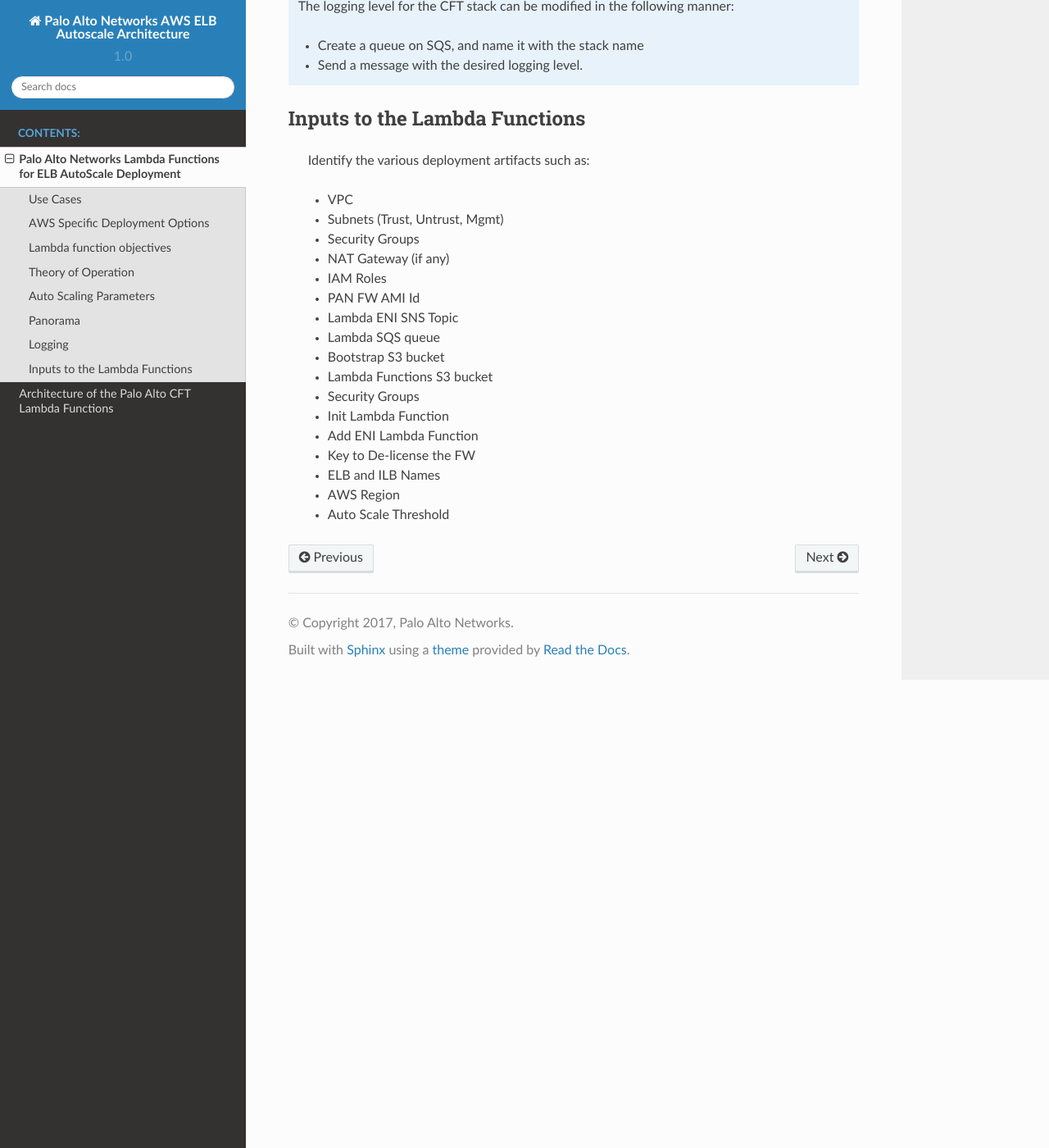
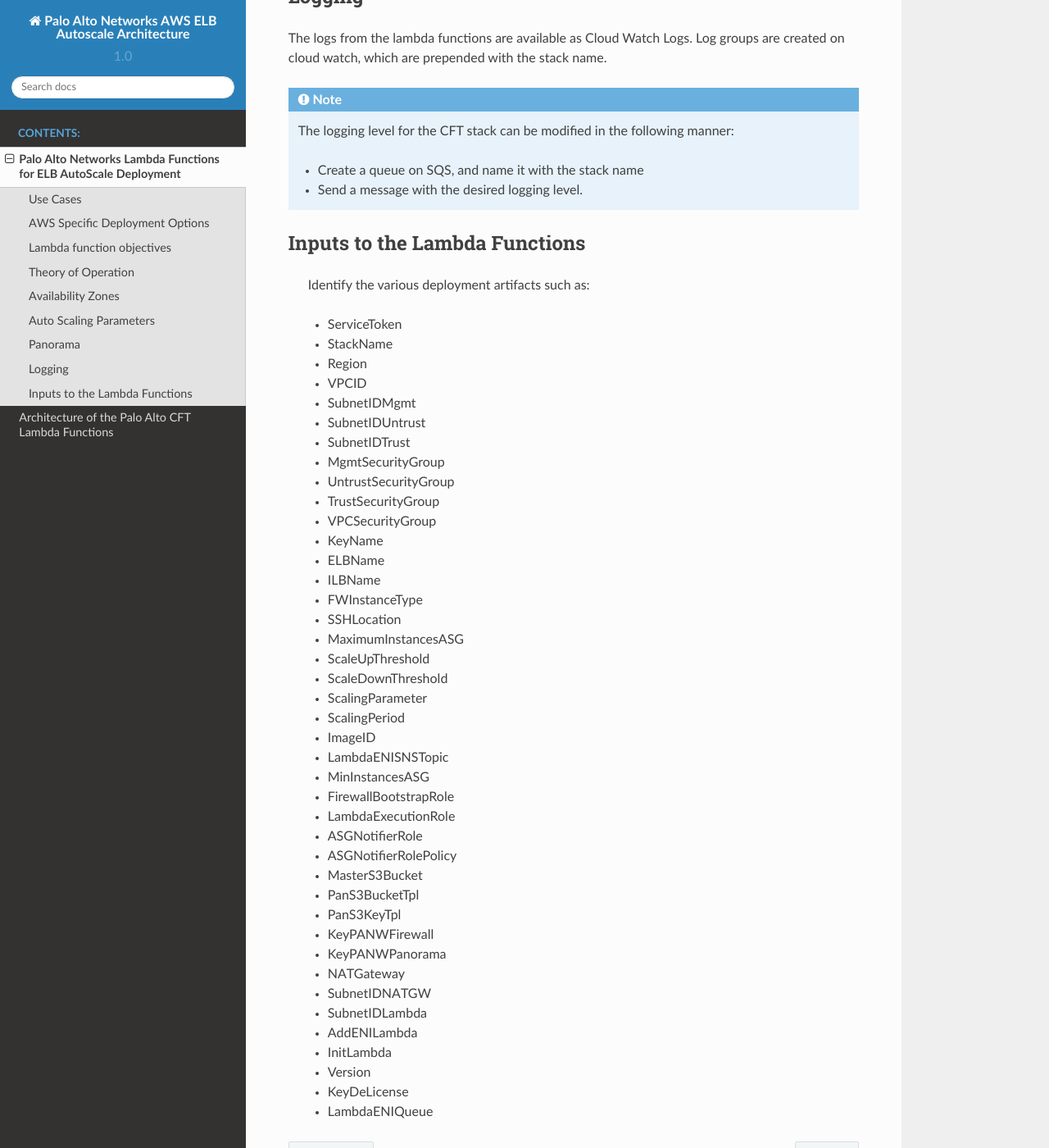
Before and after one commit to vinayvenkat/pan_aws_docs, a Sphinx documentation site: the page built from docs/source/intro.rst, in a window 1280 px wide and 1400 px high, scrolled down 3583 px. Shown: the whole window at 82% size. Built offline with Sphinx 7.4.7 and the Read the Docs theme 2.0.0, drawn with Linux system fonts in a browser that asks for light colours; pages that are not in the unit, such as notebooks, are missing from menus; some of the changed text lies outside the part shown.

Commit message:
New additons and version

```diff
--- a/docs/source/index.rst
+++ b/docs/source/index.rst
@@ -12,6 +12,7 @@
 
    intro
    arch
+   links
 
 
 
--- a/docs/source/intro.rst
+++ b/docs/source/intro.rst
@@ -115,6 +115,13 @@
     are subsequently consumed by the AWS Auto Scaling framework, in order to make decisions with regard to either
     keeping the number of firewalls constant, or increasing or decreasing the number of firewalls as the case maybe.
 
+Availability Zones
+++++++++++++++++++
+
+The ELB Autoscale Deployments require at a minimum two availability zones to be deployed into. Consequently,
+the lambda functions will spin up auto scale groups to match the desired capacities in all of the specified
+availability zones.
+
 Auto Scaling Parameters
 +++++++++++++++++++++++
 
@@ -154,20 +161,44 @@
 
     Identify the various deployment artifacts such as:
 
-    - VPC
-    - Subnets (Trust, Untrust, Mgmt)
-    - Security Groups
-    - NAT Gateway (if any)
-    - IAM Roles
-    - PAN FW AMI Id
-    - Lambda ENI SNS Topic
-    - Lambda SQS queue
-    - Bootstrap S3 bucket
-    - Lambda Functions S3 bucket
-    - Security Groups
-    - Init Lambda Function
-    - Add ENI Lambda Function
-    - Key to De-license the FW
-    - ELB and ILB Names
-    - AWS Region
-    - Auto Scale Threshold
+    - ServiceToken
+    - StackName
+    - Region
+    - VPCID
+    - SubnetIDMgmt
+    - SubnetIDUntrust
+    - SubnetIDTrust
+    - MgmtSecurityGroup
+    - UntrustSecurityGroup
+    - TrustSecurityGroup
+    - VPCSecurityGroup
+    - KeyName
+    - ELBName
+    - ILBName
+    - FWInstanceType
+    - SSHLocation
+    - MaximumInstancesASG
+    - ScaleUpThreshold
+    - ScaleDownThreshold
+    - ScalingParameter
+    - ScalingPeriod
+    - ImageID
+    - LambdaENISNSTopic
+    - MinInstancesASG
+    - FirewallBootstrapRole
+    - LambdaExecutionRole
+    - ASGNotifierRole
+    - ASGNotifierRolePolicy
+    - MasterS3Bucket
+    - PanS3BucketTpl
+    - PanS3KeyTpl
+    - KeyPANWFirewall
+    - KeyPANWPanorama
+    - NATGateway
+    - SubnetIDNATGW
+    - SubnetIDLambda
+    - AddENILambda
+    - InitLambda
+    - Version
+    - KeyDeLicense
+    - LambdaENIQueue
```
Also changed, not shown: other parts of docs/source/intro.rst (+2 -2 lines), 12 other files.
